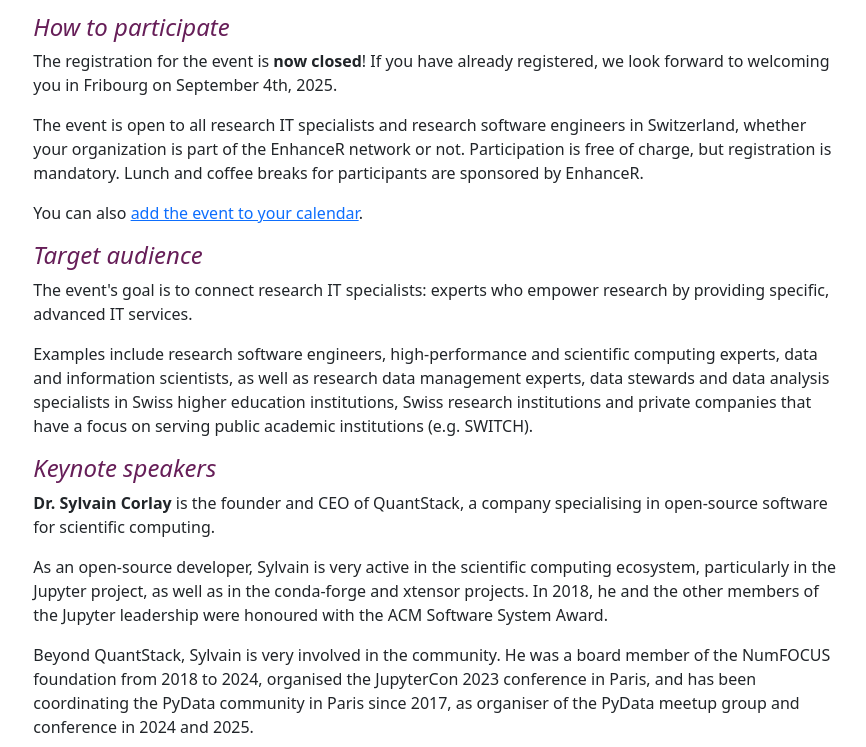
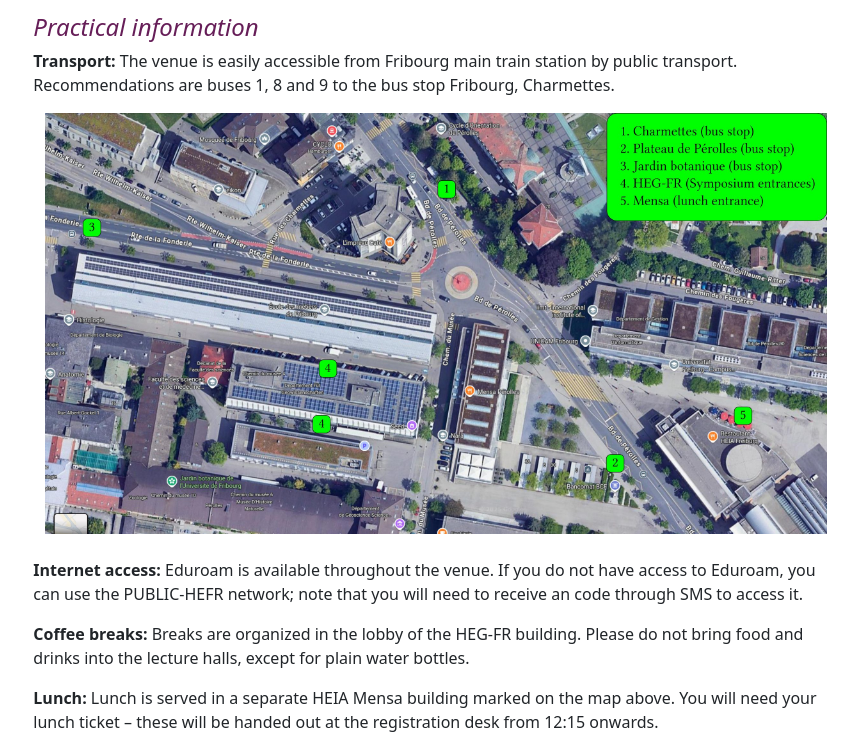
Before and after one commit to enhancer-ch/enhancer-symposium, an Eleventy site: page index.njk in a window 1280 px wide. Shown: the part 945-1692 px from the top of the page, without its empty margins (204-1070 px from the left). Built offline with nearby package versions, Linux system fonts and the light colour scheme; Eleventy itself is replaced by a stand-in of ours; files that its build step writes are made by us from their sources.

Commit message:
Add map and practical info

```diff
--- a/_data/schedule_full.js
+++ b/_data/schedule_full.js
@@ -150,8 +150,8 @@
         },
         {
           "name": "PoC or Prod: What makes AI projects successful?",
-          "host": "Roman Wixinger and Hannes Stählin",
-          "affiliation": "Ergon Informatik AG, ETHZ",
+          "host": "Roman Wixinger",
+          "affiliation": "Ergon Informatik AG",
           "confirmed": true,
           "type": "show-and-tell",
           "code": "wixinger",
--- a/index.njk
+++ b/index.njk
@@ -52,6 +52,28 @@
   School of Management Fribourg<br>
   Chemin du Musée 4<br>
   1700 Fribourg
+</p>
+
+<h3 class="enhancer-section">Practical information</h3>
+
+<p>
+  <b>Transport:</b> The venue is easily accessible from Fribourg main train station by public transport. Recommendations are buses 1, 8 and 9 to the bus stop Fribourg, Charmettes.
+</p>
+
+<div class="container pb-4">
+  <img class="img-fluid mx-auto" src="/img/EnhanceR_symposium_2025_map.jpg" alt="Local map around the Symposium venue">
+</div>
+
+<p>
+  <b>Internet access:</b> Eduroam is available throughout the venue. If you do not have access to Eduroam, you can use the PUBLIC-HEFR network; note that you will need to receive an code through SMS to access it.
+</p>
+
+<p>
+  <b>Coffee breaks:</b> Breaks are organized in the lobby of the HEG-FR building. Please do not bring food and drinks into the lecture halls, except for plain water bottles.
+</p>
+
+<p>
+  <b>Lunch:</b> Lunch is served in a separate HEIA Mensa building marked on the map above. You will need your lunch ticket – these will be handed out at the registration desk from 12:15 onwards.
 </p>
 
 <h3 class="enhancer-section">How to participate</h3>
```
Also changed, not shown: img/EnhanceR_symposium_2025_map.jpg (added), 3 other files.
